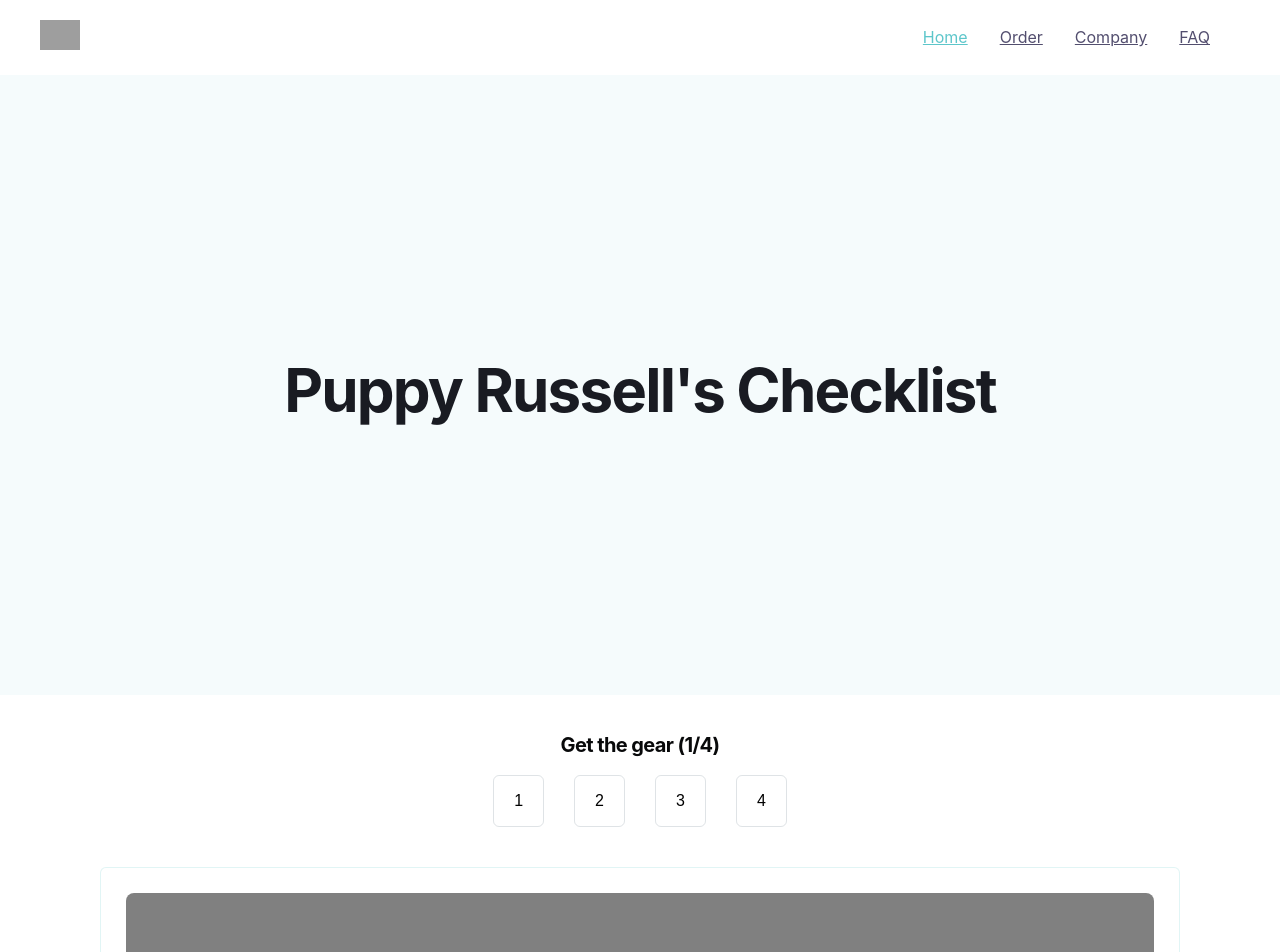
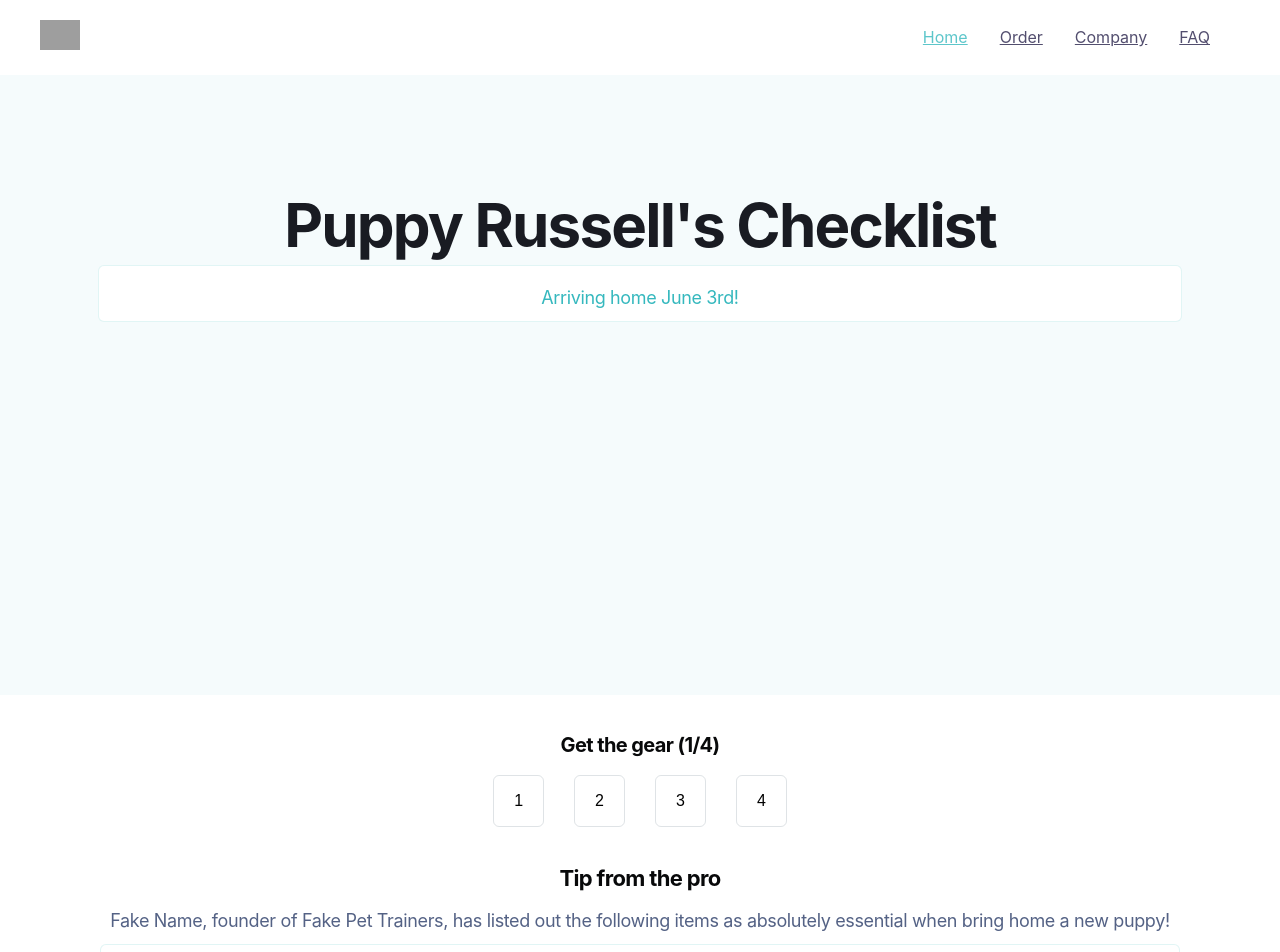
Before and after one commit to benharris28/new-puppy, a React (Create React App) app: page /checklist in a window 1280 px wide. Shown: the top 952 px of the page. Built offline with nearby package versions, Linux system fonts and the light colour scheme; grey boxes are pictures that could not be loaded.

Commit message:
building out foodcard page

```diff
--- a/package.json
+++ b/package.json
@@ -3,6 +3,9 @@
   "version": "0.1.0",
   "private": true,
   "dependencies": {
+    "@fortawesome/fontawesome-svg-core": "^1.2.28",
+    "@fortawesome/free-solid-svg-icons": "^5.13.0",
+    "@fortawesome/react-fontawesome": "^0.1.9",
     "@testing-library/jest-dom": "^4.2.4",
     "@testing-library/react": "^9.5.0",
     "@testing-library/user-event": "^7.2.1",
--- /dev/null
+++ b/src/Components/ChecklistCard/ChecklistCard.js
@@ -0,0 +1,35 @@
+import React from 'react';
+
+class ChecklistCard extends React.Component {
+    render() {
+        return(
+            <>
+                <div className="tabs-intro">
+                    <h5>Tip from the pro</h5>
+                    <p>Fake Name, founder of Fake Pet Trainers, has listed out the following items as absolutely essential when bring home a new puppy!</p>
+                </div>
+                <div className="checklist-card">
+                    <div className="checklist-card-image">
+                        <div className="stock-image"></div>
+                    </div>
+                    <div className="checklist-card-content">
+                        <div className="title-wrap">
+                            <h6>Dog Crate</h6>
+                            <p className="price">$100 - $150</p>
+                        </div>
+
+                        <p>Essential for training your pup to sleep through the night</p>
+                        <div className="checklist-card-button">
+                            <p>Buy this crate</p>
+                        </div>
+
+                    </div>
+
+
+                </div>
+            </>
+        )
+    }
+}
+
+export default ChecklistCard;
--- /dev/null
+++ b/src/Components/FoodCard/FoodCard.css
@@ -0,0 +1,14 @@
+.next-arrow {
+    text-align: center;
+}
+
+.arrow-container {
+    display: flex;
+    text-align: center;
+    align-items: center;
+    margin: auto;
+}
+
+.arrow-icon {
+    font-size: 30px;
+}
--- /dev/null
+++ b/src/Components/FoodCard/FoodCard.js
@@ -0,0 +1,55 @@
+import React from 'react';
+import { FontAwesomeIcon } from '@fortawesome/react-fontawesome'
+import { faArrowCircleRight, faArrowCircleLeft} from '@fortawesome/free-solid-svg-icons'
+import './FoodCard.css';
+
+
+class FoodCard extends React.Component {
+    state = {
+        selectedOption: 1
+    }
+
+    render() {
+        return(
+            <>
+                <div className="checklist-intro">
+                    <p>According to the experts, here are your options</p>
+                </div>
+                <div className="next-arrow">
+                    <div className="arrow-container">
+                        <button>
+                            <FontAwesomeIcon className="arrow-icon" icon={faArrowCircleLeft} />
+                        </button>
+                        <h6>Option 1: Fresh Food</h6>
+                        <button>
+                            <FontAwesomeIcon className="arrow-icon" icon={faArrowCircleRight} />
+                        </button>
+                    </div>
+
+
+                </div>
+                <div className="checklist-card">
+                    <div className="checklist-card-image">
+                        <div className="stock-image"></div>
+                    </div>
+                    <div className="checklist-card-content">
+                        <div className="title-wrap">
+                            <h6>Farmer's Dog</h6>
+                            <p className="price">$300 per month (Estimate)</p>
+                        </div>
+
+                        <p>Essential for training your pup to sleep through the night</p>
+                        <div className="checklist-card-button">
+                            <p>Subscribe to Farmer's Dog</p>
+                        </div>
+
+                    </div>
+
+
+                </div>
+            </>
+        )
+    }
+}
+
+export default FoodCard;
--- a/src/Routes/Checklist/Checklist.css
+++ b/src/Routes/Checklist/Checklist.css
@@ -7,13 +7,29 @@
 }
 
 .page-header {
-    display: flex;
     min-height: 420px;
     padding: 100px 3%;
     justify-content: center;
     align-items: center;
     background-color: #f5fbfc;
 }
+
+.bring-home-date {
+    border-style: solid;
+    border-width: 1px;
+    border-color: rgba(53,184,190,0.15);
+    border-radius: 6px;
+    background-color: #fff;
+    transition: border-color 300ms ease;
+    width: 90%;
+    margin: auto;
+
+}
+
+.bring-home-date p {
+    color: #35b8be;
+}
+
 .checklist-card-container {
     width: 90%;
     margin: auto;
--- a/src/Routes/Checklist/Checklist.js
+++ b/src/Routes/Checklist/Checklist.js
@@ -1,13 +1,45 @@
-import React from 'react'
+import React from 'react';
+import ChecklistCard from '../../Components/ChecklistCard/ChecklistCard';
+import FoodCard from '../../Components/FoodCard/FoodCard'
 import './Checklist.css'
 
 class Checklist extends React.Component {
+    state = {
+        openTab: 1
+    }
+
+    handleTabClick = (e) => {
+        this.setState({
+            openTab: e
+        })
+    }
+
+    renderTabIntro = () => {
+
+    }
+
+    renderTab = () => {
+        const { openTab } = this.state;
+        if (openTab == 1) {
+            return <ChecklistCard />
+        }
+
+        if (openTab == 2) {
+            return <FoodCard />
+        }
+    }
+
     render() {
+        const tabDisplay = this.renderTab();
+        console.log(this.state)
         return(
             <div>
                 <div className="page-header">
                     <div className="title-wrap">
                         <h1>Puppy Russell's Checklist</h1>
+                    </div>
+                    <div className="bring-home-date">
+                        <p>Arriving home June 3rd!</p>
                     </div>
                 </div>
                 <div className="content">
@@ -17,40 +49,38 @@ class Checklist extends React.Component {
                                 <h6>Get the gear (1/4)</h6>
                             </div>
                             <div className="tabs-menu">
-                                <button className="checklist-tab-button">
+                                <button
+                                    className="checklist-tab-button"
+                                    value="1"
+                                    onClick={e => this.handleTabClick(e.target.value)}>
                                     1
                                 </button>
-                                <button className="checklist-tab-button">
+                                <button
+                                    className="checklist-tab-button"
+                                    value="2"
+                                    onClick={e => this.handleTabClick(e.target.value)}>
                                     2
                                 </button>
-                                <button className="checklist-tab-button">
+                                <button
+                                    className="checklist-tab-button"
+                                    value="3"
+                                    onClick={e => this.handleTabClick(e.target.value)}>
                                     3
                                 </button>
-                                <button className="checklist-tab-button">
+                                <button
+                                    className="checklist-tab-button"
+                                    value="4"
+                                    onClick={e => this.handleTabClick(e.target.value)}>
                                     4
                                 </button>
                             </div>
                             <div className="tabs-content">
+
                                 <div className="checklist-card-container">
-                                    <div className="checklist-card">
-                                        <div className="checklist-card-image">
-                                            <div className="stock-image"></div>
-                                        </div>
-                                        <div className="checklist-card-content">
-                                            <div className="title-wrap">
-                                                <h6>Dog Crate</h6>
-                                                <p className="price">$100 - $150</p>
-                                            </div>
-
-                                            <p>Essential for training your pup to sleep through the night</p>
-                                            <div className="checklist-card-button">
-                                                <p>Buy this crate</p>
-                                            </div>
-
-                                        </div>
 
 
-                                    </div>
+
+                                    {tabDisplay}
                                 </div>
                             </div>
                         </div>
```
Also changed, not shown: 1 other file (tests, documents, lock files or other folders).
